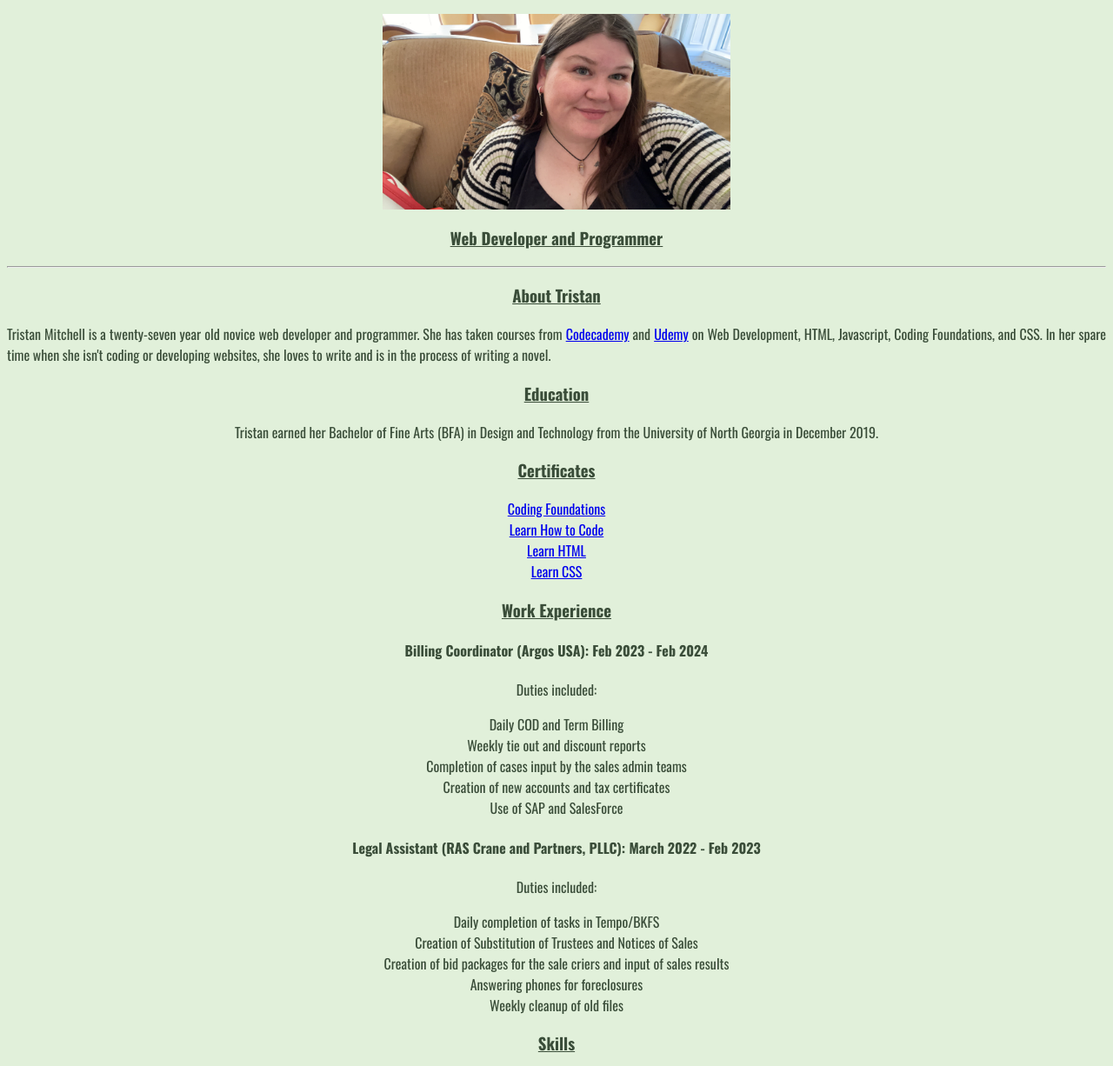
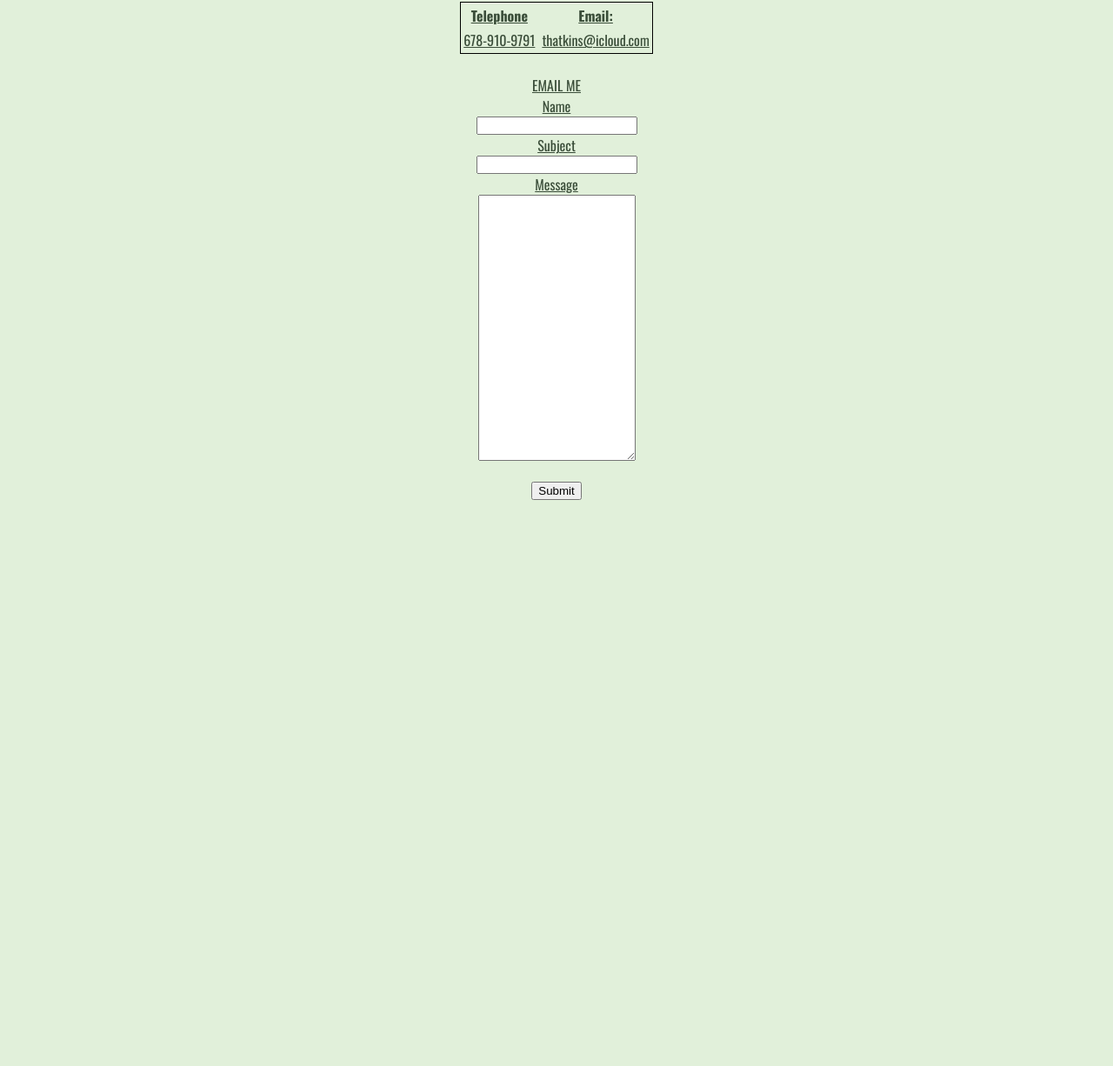
Before and after one commit to trismitch/Tristan-Resume, a plain HTML site: page contact.html in a window 1280 px wide. Shown: the part 74-1300 px from the top of the page at 87% size. After the commit the page ends 800 px from the top, so only its background shows below. Drawn offline with nearby package versions, Linux system fonts and the light colour scheme.

Commit message:
Update contact.html

```diff
--- a/contact.html
+++ b/contact.html
@@ -1,63 +1,42 @@
-<!DOCTYPE html>
-<html lang="en">
-    <head>
-        <title>My Resume</title>
-        <link href="./style.css" rel="stylesheet">
-        <link href="https://fonts.googleapis.com/css2?family=Oswald:wght@200..700&display=swap" rel="stylesheet">
-    </head>
-    <body>
-        <h1 class="name">Tristan Mitchell</h1>
-        <img src="./images/IMG_4194.JPG" alt="photo of Tristan Mitchell" width="400">
-        <h3 id="career-title" class="career title">Web Developer and Programmer</h3>
-        <hr>
+<link href="./style.css" rel="stylesheet">
 
-        <h3 class="about-tristan">About Tristan</h3>
-        <p class="about">Tristan Mitchell is a twenty-seven year old novice web developer and programmer. She has taken courses from <a href="https://www.codecademy.com/">Codecademy</a> and <a href="https://www.udemy.com/">Udemy</a> on Web Development, HTML, Javascript, Coding Foundations, and CSS. In her spare time when she isn't coding or developing websites, she loves to write and is in the process of writing a novel.</p>
+<body class="contact-body">
 
-        <h3>Education</h3>
-            <p class="education">Tristan earned her Bachelor of Fine Arts (BFA) in Design and Technology from the University of North Georgia in December 2019.</p>
-
-        <h3>Certificates</h3>
-            <ul class="certificates">
-                <li><a href="https://www.codecademy.com/profiles/trismitch/certificates/9a5bb1fc45b4281af1fffec93b0aaf05">Coding Foundations</a></li>
-                <li><a href="https://www.codecademy.com/profiles/trismitch/certificates/11a686a7fd57b8c214f7f92749388d42">Learn How to Code</a></li>
-                <li><a href="https://www.codecademy.com/profiles/trismitch/certificates/9eb0741e5ebef1f9f58a53bfac67d3a7">Learn HTML</a></li>
-                <li><a href="https://www.codecademy.com/profiles/trismitch/certificates/9a5bb1fc45b4281af1fffec93b0aaf05">Learn CSS</a></li>
-            </ul>
-
-            <h3 class="work-experience">Work Experience</h3>
-            <h4 class="job">Billing Coordinator (Argos USA): Feb 2023 - Feb 2024</h4>
-                <p class="duties">Duties included:
-                    <ul>
-                        <li>Daily COD and Term Billing</li>
-                        <li>Weekly tie out and discount reports</li>
-                        <li>Completion of cases input by the sales admin teams</li>
-                        <li>Creation of new accounts and tax certificates</li>
-                        <li>Use of SAP and SalesForce</li>
-                    </ul>
-                </p>
-            <h4 class="job">Legal Assistant (RAS Crane and Partners, PLLC): March 2022 - Feb 2023</h4>
-                <p class="duties">Duties included:
-                    <ul>
-                        <li>Daily completion of tasks in Tempo/BKFS</li>
-                        <li>Creation of Substitution of Trustees and Notices of Sales</li>
-                        <li>Creation of bid packages for the sale criers and input of sales results</li>
-                        <li>Answering phones for foreclosures</li>
-                        <li>Weekly cleanup of old files</li>
-                    </ul>
-                </p>
-
-            <h3 class="skillset">Skills</h3>
-                <ul class="skills">
-                    <li>HTML and CSS</li>
-                    <li>Basics of coding</li>
-                    <li>SalesForce</li>
-                    <li>Microsoft Suite</li>
-                    <li>Organization and attention to detail</li>
-                </ul>
-            <h3 class="contact-me"><a href="contact.html">Contact Me!</a></h3>
-    </body>
-    <footer class="footer">
-        <p class="footer">Copyright © 2024 Tristan Mitchell. All rights reserved.</p>
-    </footer>
-</html>
+    <h1 class="contact">Contact Me!</h1>
+    <table>
+        <thead>
+            <tr>
+                <th>Telephone</th>
+                <th></th>
+                <th>Email:</th>
+            </tr>
+        </thead>
+        <tbody>
+            <tr>
+                <td>678-910-9791</td>
+                <td></td>
+                <td>thatkins@icloud.com</td>
+            </tr>
+        </tbody>
+    </table>
+    <br>
+    <form action="mailto:thatkins@icloud.com">
+        <label for="email">EMAIL ME</label>
+        <br>
+        <label for="Name:">Name</label>
+        <br>
+            <input type="text" name="text-field">
+        <br>
+        <label for="Reason for Contact">Subject</label>
+        <br>
+            <input type="text" name="text-field-2">
+        <br>
+        <label for="Message">Message</label>
+        <br>
+        <textarea id="email message" rows="20">
+        </textarea>
+        <br>
+        <br>
+        <input type="submit" value="Submit">
+    </form>
+</body>
```
